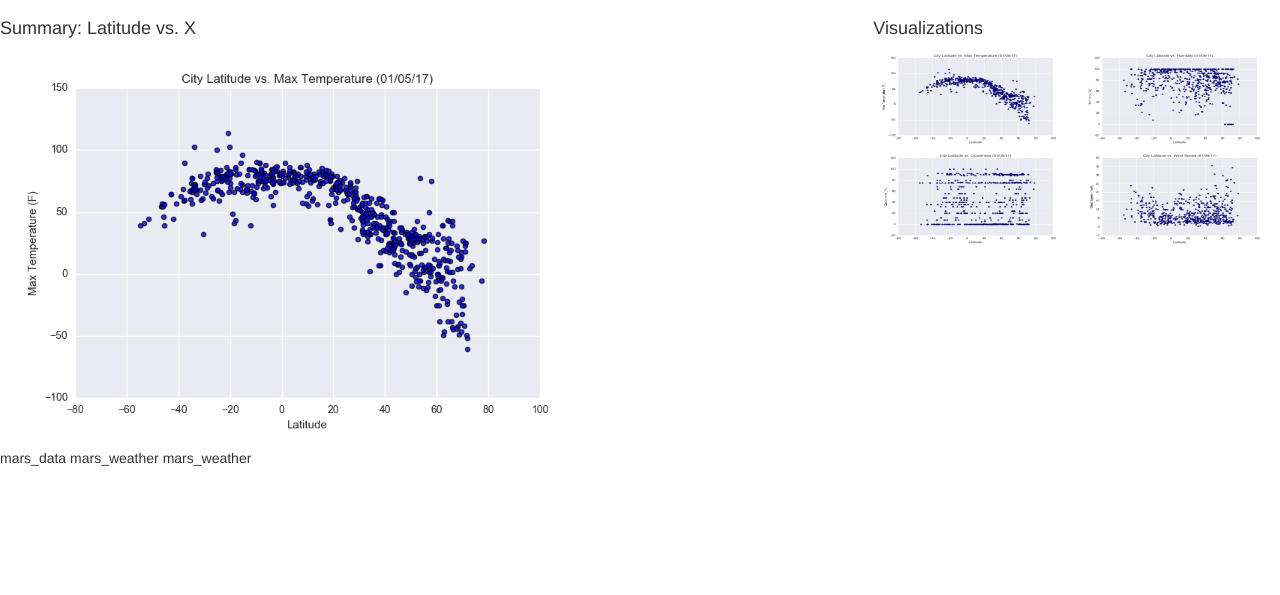
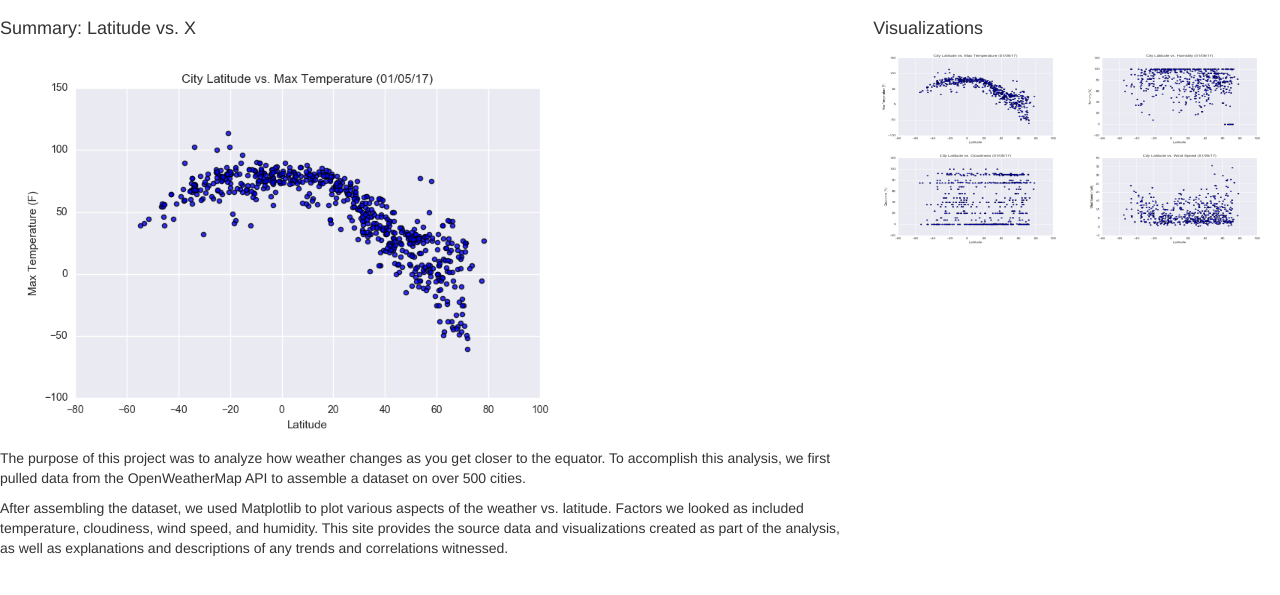
Before and after one commit to yuanyuans29/USCDataAnayticsBootcamp_Assignment, a plain HTML site: page landingpage.html in a window 1280 px wide. Shown: the part 83-678 px from the top of the page. Drawn offline with nearby package versions, Linux system fonts and the light colour scheme.

Commit message:
6.25 updates

```diff
--- a/landingpage.html
+++ b/landingpage.html
@@ -58,8 +58,16 @@
     <div class="row" id="view_page">
         <div class="col-md-8">
             <h4 class="heading">Summary: Latitude vs. X</h4>
-                <img src="Resources/assets/images/Fig1.png" title="Example Image Link" width="600" height="400" />
-                <p>mars_data mars_weather mars_weather</p>
+                <img src="Resources/assets/images/Fig1.png" title="Example Image Link" width="600" height="400" ALIGN=”left”/>
+                <p>The purpose of this project was to analyze how weather changes as you get closer
+                    to the equator. To accomplish this analysis, we first pulled data from the OpenWeatherMap API to assemble
+                    a dataset on over 500 cities.
+                </p>
+                <p>After assembling the dataset, we used Matplotlib to plot various aspects of the weather vs.
+                    latitude. Factors we looked as included temperature, cloudiness, wind speed, and humidity. This site provides
+                    the source data and visualizations created as part of the analysis, as well as explanations and descriptions of any
+                    trends and correlations witnessed.
+                    </p>
             </div>
             <div class="col-md-4">
                 <h4 class="heading">Visualizations</h4>
```
